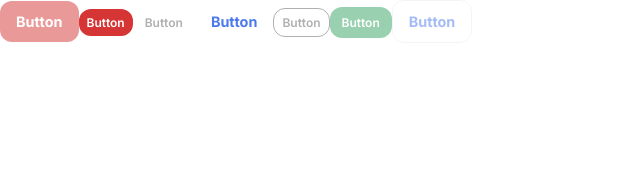
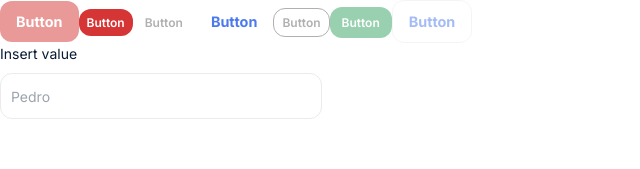
Before and after one commit to almt00/savee, a Next.js app: page / in a window 1280 px wide. Shown: the top 169 px of the page, without its empty margins (0-640 px from the left). Built offline with nearby package versions, Linux system fonts and the light colour scheme.

Commit message:
Criar form

```diff
--- /dev/null
+++ b/components/elements/Form.js
@@ -0,0 +1,42 @@
+import * as Label from "@radix-ui/react-label";
+import { styled } from "@stitches/react";
+
+// to do form validation
+// to do error message
+
+const Form = () => (
+  // Pass props to label and default value
+  // Pass props to type
+  <Container>
+    <LabelRoot as="form">Insert value</LabelRoot>
+    <Input type="text" id="firstName" placeholder="Pedro" />
+  </Container>
+);
+
+const LabelRoot = styled(Label.Root, {
+  fontSize: 14,
+  fontWeight: 400,
+  color: "$black",
+  marginBottom: "0.6rem",
+});
+
+const Input = styled("input", {
+  all: "unset",
+  //make width fill to parent
+  width: 300,
+  borderRadius: 12,
+  border: "1px solid $border",
+  padding: "0 10px",
+  height: 44,
+  fontSize: 14,
+  color: "$black",
+  placeholderTextColor: "$muted",
+  "&:focus": { border: "2px solid $links" },
+  "&:disabled": { color: "$muted", opacity: 0.5, backgroundColor: "$border" },
+});
+
+const Container = styled("div", {
+  display: "block",
+});
+
+export default Form;
--- a/package.json
+++ b/package.json
@@ -10,6 +10,7 @@
   },
   "dependencies": {
     "@next/font": "^13.1.1",
+    "@radix-ui/react-label": "^2.0.0",
     "@stitches/react": "^1.2.8",
     "eslint": "8.30.0",
     "eslint-config-next": "13.1.1",
--- a/pages/index.js
+++ b/pages/index.js
@@ -1,6 +1,7 @@
 import Head from "next/head";
 import { Inter } from "@next/font/google";
 import Button from "../components/elements/Button";
+import Form from "../components/elements/Form";
 import { styled } from "../stitches.config";
 
 const inter = Inter({ subsets: ["latin"] });
@@ -36,6 +37,7 @@ export default function Home() {
         <Button size="lg" bg="secondary" disabled>
           Button
         </Button>
+        <Form />
       </main>
     </>
   );
```
Also changed, not shown: 1 other file (tests, documents, lock files or other folders).
